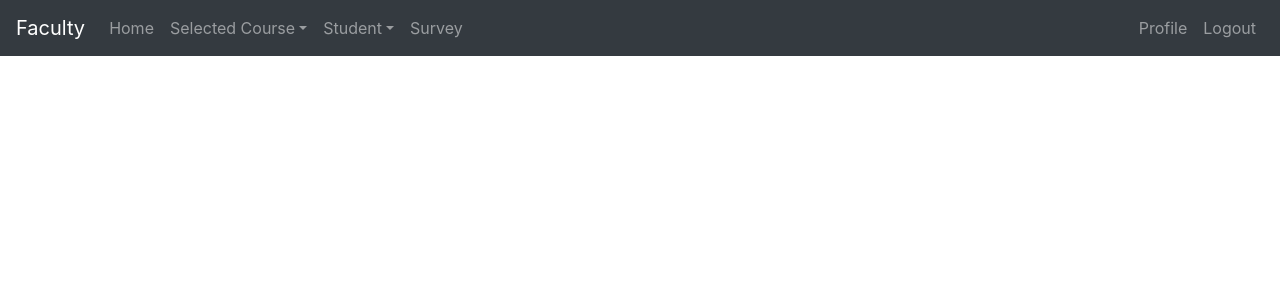
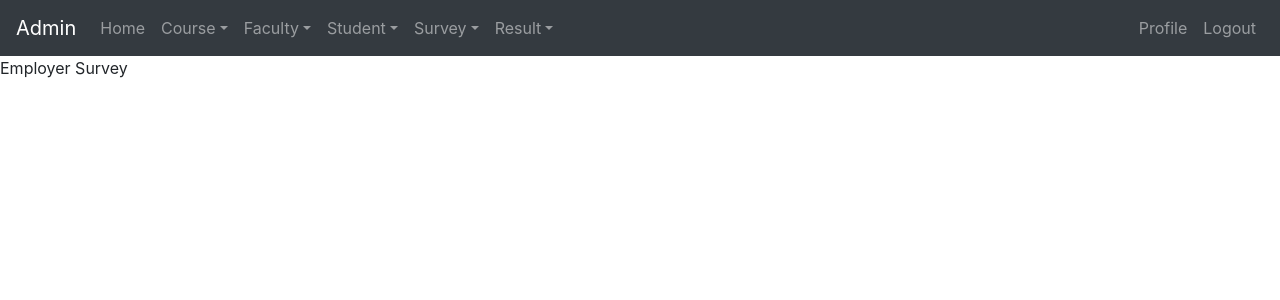
Before and after one commit to dhruvpeter/co_po_automation, a React (Create React App) app: page /admin/survey/survey-employer in a window 1280 px wide. Shown: the top 300 px of the page. Built offline with nearby package versions, Linux system fonts and the light colour scheme.

Commit message:
Add survey routes in admin

```diff
--- a/src/App.js
+++ b/src/App.js
@@ -5,7 +5,7 @@ import Faculty from "./Component/Faculty/Faculty";
 export default function App() {
   return (
     <div>
-      <Faculty />
+      <Admin />
     </div>
   );
 }
--- a/src/Component/Admin/AdminLinks/AdminLinks.js
+++ b/src/Component/Admin/AdminLinks/AdminLinks.js
@@ -11,6 +11,8 @@ import AddFaculty from "../Faculty/AddFaculty/AddFaculty";
 import ViewStudent from "../Student/ViewStudent/ViewStudent";
 import EditStudent from "../Student/ViewStudent/EditStudent/EditStudent";
 import AddStudent from "../Student/AddStudent/AddStudent";
+import SurveyFaculty from "../Survey/SurveyFaculty/SurveyFaculty";
+import SurveyEmployer from "../Survey/SurveyEmployer/SurveyEmployer";
 import CO from "../Result/CO/CO";
 import PO from "../Result/PO/PO";
 import PSO from "../Result/PSO/PSO";
@@ -58,6 +60,16 @@ export default function AdminLinks() {
           component={EditStudent}
         />
         <Route path="/admin/student/add-student" exact component={AddStudent} />
+        <Route
+          path="/admin/survey/survey-employer"
+          exact
+          component={SurveyEmployer}
+        />
+        <Route
+          path="/admin/survey/survey-faculty"
+          exact
+          component={SurveyFaculty}
+        />
         <Route path="/admin/result/co" exact component={CO} />
         <Route path="/admin/result/po" exact component={PO} />
         <Route path="/admin/result/pso" exact component={PSO} />
--- a/src/Component/Admin/NavigationBar/NavigationBar.js
+++ b/src/Component/Admin/NavigationBar/NavigationBar.js
@@ -34,6 +34,14 @@ export default function NavigationBar() {
                 Add Student
               </NavDropdown.Item>
             </NavDropdown>
+            <NavDropdown title="Survey" id="collasible-nav-dropdown">
+              <NavDropdown.Item href="/admin/survey/survey-employer">
+                Employer
+              </NavDropdown.Item>
+              <NavDropdown.Item href="/admin/survey/survey-faculty">
+                Faculty
+              </NavDropdown.Item>
+            </NavDropdown>
             <NavDropdown title="Result" id="collasible-nav-dropdown">
               <NavDropdown.Item href="/admin/result/co">CO</NavDropdown.Item>
               <NavDropdown.Item href="/admin/result/po">PO</NavDropdown.Item>
--- /dev/null
+++ b/src/Component/Admin/Survey/SurveyEmployer/SurveyEmployer.js
@@ -0,0 +1,9 @@
+import React from 'react'
+
+export default function SurveyEmployer() {
+    return (
+        <div>
+            Employer Survey
+        </div>
+    )
+}
--- /dev/null
+++ b/src/Component/Admin/Survey/SurveyFaculty/SurveyFaculty.js
@@ -0,0 +1,9 @@
+import React from 'react'
+
+export default function SurveyFaculty() {
+    return (
+        <div>
+            Faculty Survey
+        </div>
+    )
+}
```
